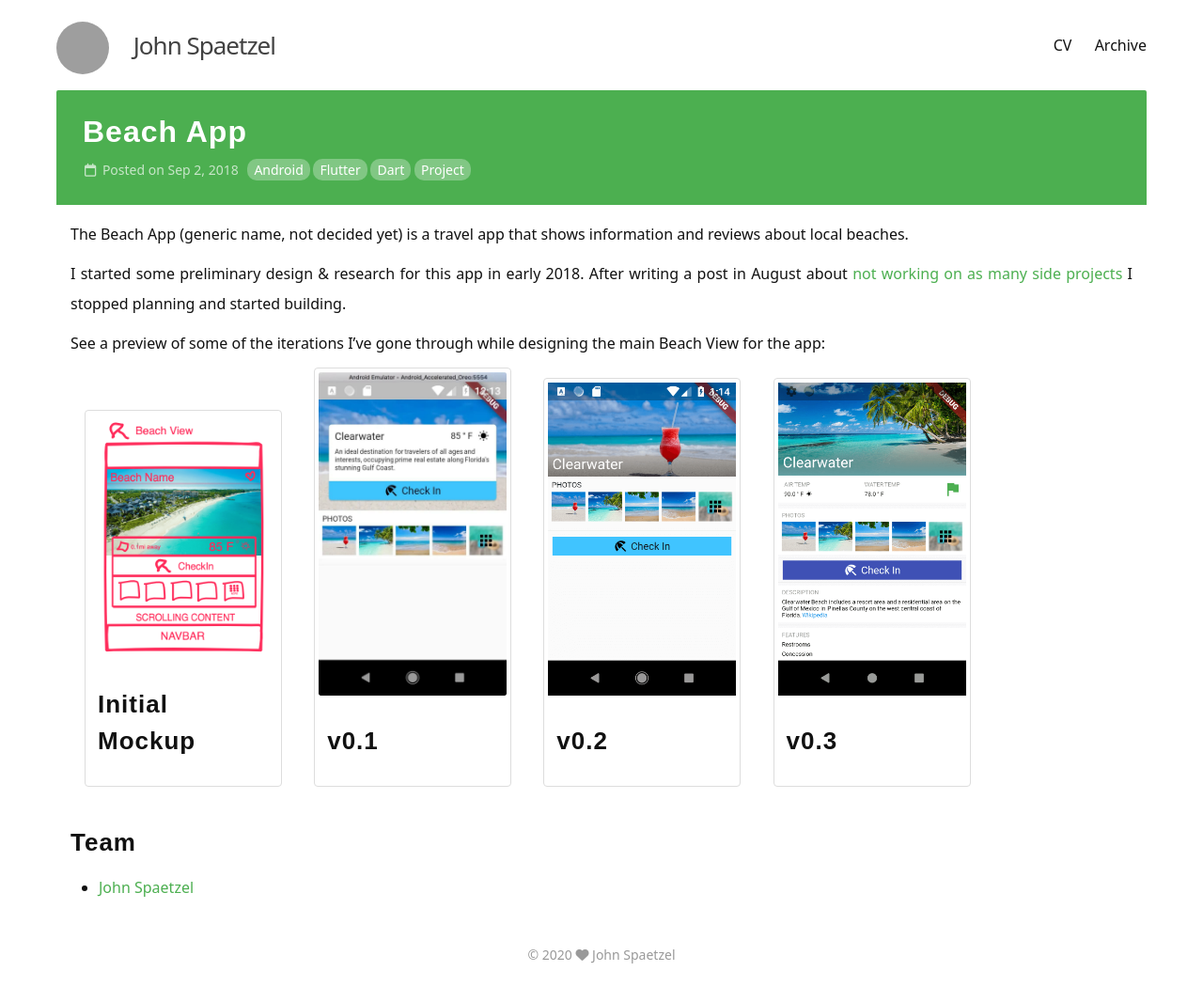
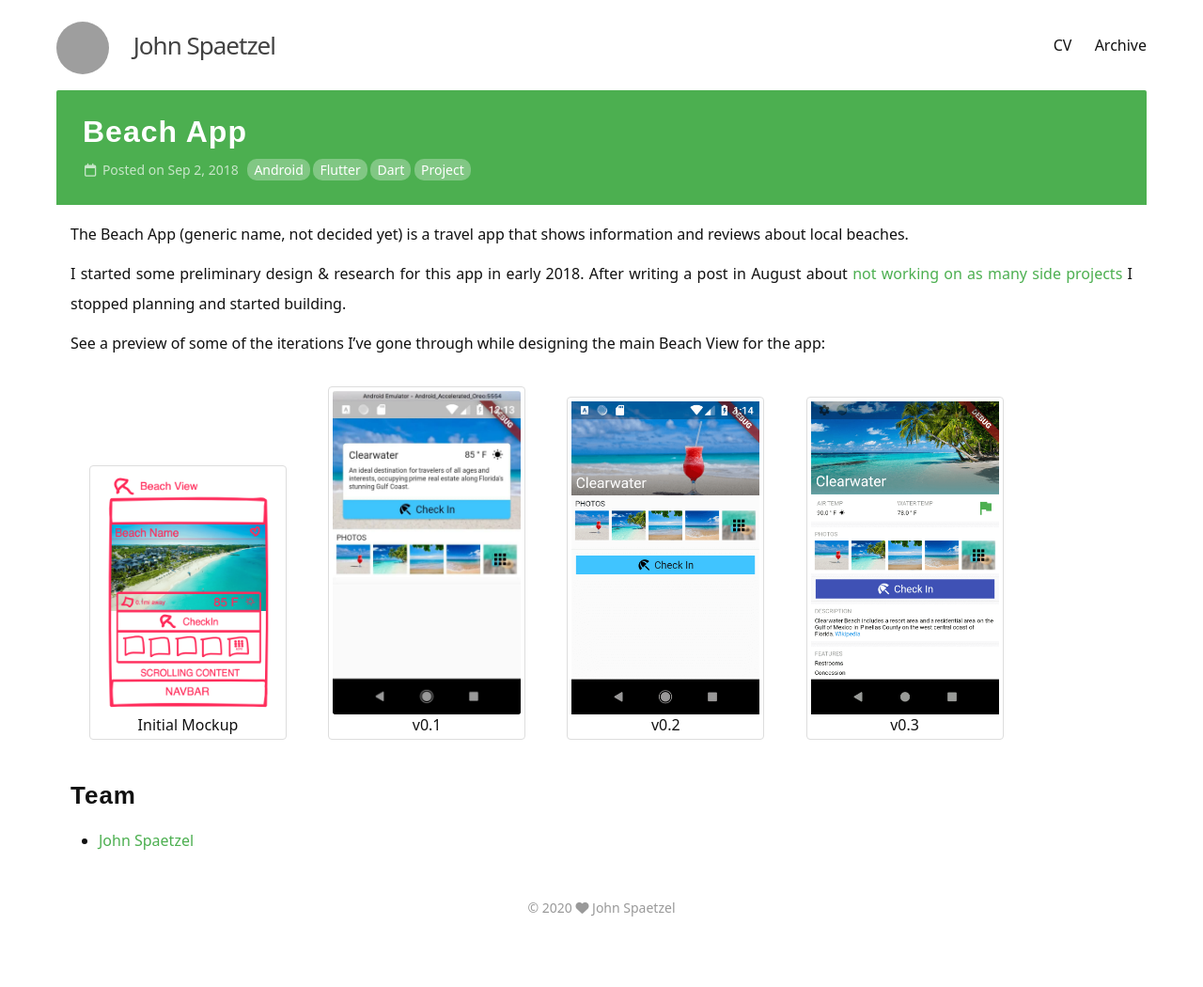
Before and after one commit to jspaetzel/meh.dev, a Jekyll site: the page built from _posts/2018-09-02-beach-app.markdown, in a window 1280 px wide. Shown: the whole page at 94% size. Built offline with Jekyll 4.4.1, drawn with Linux system fonts in a browser that asks for light colours; nearby versions of some CDN libraries; comment, search, counter and statistics services are not loaded; after the commit the page ends 1000 px from its top, so only the background shows below that; grey boxes are pictures that could not be loaded.

Commit message:
improve image styles and block quotes

```diff
--- a/_includes/image.html
+++ /dev/null
@@ -1,15 +0,0 @@
-<div style="padding-right: 15px;
-            padding-left: 15px; margin:0;display: inline-block;">
-    <div style="width:{{ include.width }}px; padding: 4px;
-                margin-bottom: 20px;
-                line-height: 1.42857143;
-                background-color: #fff;
-                border: 1px solid #ddd;
-                border-radius: 4px;
-                display: block;">
-        <img src="{{ include.url }}" />
-        <div style="padding: 9px">
-            <h3>{{ include.text }}</h3>
-        </div>
-    </div>
-</div>
--- /dev/null
+++ b/_includes/image_quoted.html
@@ -0,0 +1,5 @@
+<div class="quoted-image"
+    style="width:{{ include.width }}px;">
+    <img src="{{ include.url }}" alt="{{ include.text }}" />
+    <span>{{ include.text }}</span>
+</div>
--- a/_posts/2018-09-02-beach-app.markdown
+++ b/_posts/2018-09-02-beach-app.markdown
@@ -19,7 +19,7 @@ I started some preliminary design & research for this app in early 2018. After w
 
 See a preview of some of the iterations I've gone through while designing the main Beach View for the app:
 
-{% include image.html url="/assets/beach-app/Version_0.png" text="Initial Mockup" width="200" %}
-{% include image.html url="/assets/beach-app/Version_0.1.jpg" text="v0.1" width="200" %}
-{% include image.html url="/assets/beach-app/Version_0.2.png" text="v0.2" width="200" %}
-{% include image.html url="/assets/beach-app/Version_0.3.png" text="v0.3" width="200" %}
+{% include image_quoted.html url="/assets/beach-app/Version_0.png" text="Initial Mockup" width="200" %}
+{% include image_quoted.html url="/assets/beach-app/Version_0.1.jpg" text="v0.1" width="200" %}
+{% include image_quoted.html url="/assets/beach-app/Version_0.2.png" text="v0.2" width="200" %}
+{% include image_quoted.html url="/assets/beach-app/Version_0.3.png" text="v0.3" width="200" %}
--- a/_posts/2020-02-09-investing-on-bad-news.markdown
+++ b/_posts/2020-02-09-investing-on-bad-news.markdown
@@ -23,8 +23,7 @@ I'm comfortable with having an aggressive stock portfolio so later last year I s
 
 As for Robinhood my strategy is going to remain similar, I think I just need to follow my own advice more often and not take as many risks on less known companies.
 
-> ![Robinhood 1 Yr](./assets/robinhood_bad_news_is_good_news.png)
-> Robinhood from Feb 2019 to Feb 2020
+{% include image_quoted.html url="/assets/robinhood_bad_news_is_good_news.png" text="Robinhood from Feb 2019 to Feb 2020" %}
 
 ## Picking companies
 The hardest part for me is picking companies. The companies that have done best for me are ones that I'm personally familiar, I've used their products, I know their quality, and hopefully I've met a few people who work there. Whereas the worst performing ones have been companies that I know by name but most of my insight is from the news rather then hands on experience.
--- a/_sass/_base.scss
+++ b/_sass/_base.scss
@@ -143,17 +143,23 @@ a, a:visited {
  */
 blockquote {
     color: $grey-color;
-    border-left: 4px solid $grey-color-light;
-    margin-top: $spacing-unit;
-    margin-bottom: $spacing-unit;
-    padding-left: $spacing-unit / 2;
-    font-size: 18px;
-    letter-spacing: -1px;
+    background: #f7f7f7;
+    border-left: 8px solid $green-300;
+    margin: $spacing-unit / auto;
+    padding: $spacing-unit / 2;
+    font-size: 1.4em;
+    font-style: italic;
+    line-height: 1.6;
+    position: relative;
+  }
 
-    > :last-child {
-        margin-bottom: 0;
-    }
-}
+  blockquote p {
+      margin: 0;
+  }
+
+  blockquote::after {
+    content: '';
+  }
 
 /**
  * Tables
--- /dev/null
+++ b/_sass/_content.scss
@@ -0,0 +1,16 @@
+/**
+ * Image styles
+ */
+ .quoted-image {
+    padding: 4px;
+    margin: 20px;
+    line-height: 1.4;
+    background-color: #fff;
+    border: 1px solid #ddd;
+    border-radius: 4px;
+    text-align:center;
+    display: inline-block;
+}
+.quoted-image span {
+    padding: 9px;
+}
--- a/css/main.scss
+++ b/css/main.scss
@@ -74,5 +74,6 @@ $red-100: #FFCDD2;
         "base", // Set our defaults
         "normalize", // Normalize after defaults for consistency
         "layout", // Add specific layout styles
+        "content", // Add post/page content specific styles
         "syntax-highlighting"
 ;
```
Also changed, not shown: _posts/2020-06-12-era-of-hosting.markdown (+4 -4 lines), 1 other file.
